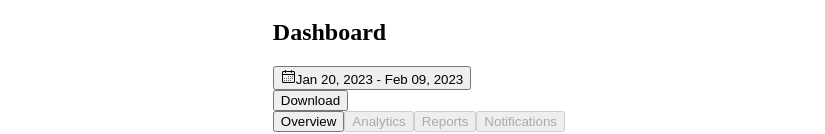
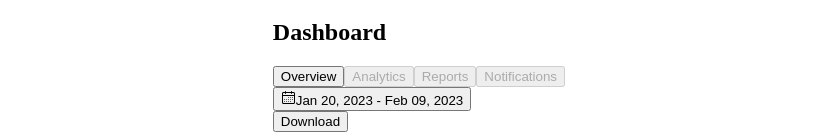
Before and after one commit to aichijimoren123/Nightlight, a Next.js app: page /dashboard in a window 1280 px wide. Shown: the part 666-800 px from the top of the page, without its empty margins (0-825 px from the left). Built offline with nearby package versions, Linux system fonts and the light colour scheme.

Commit message:
feat: fix layout files

```diff
--- a/src/app/(admin)/components/Header.tsx
+++ b/src/app/(admin)/components/Header.tsx
@@ -1,7 +1,7 @@
-import { MainNav } from "./MainNav";
 import { Search } from "./Search";
+import { MainNav } from "./SideNavigation";
 import TeamSwitcher from "./TeamSwitch";
-import { UserNav } from "./UserNav";
+import { UserNav } from "./UserDropdownMenu";
 
 export default function Header({ className }: { className?: string }) {
   return (
--- a/src/app/(admin)/components/Sidebar.tsx
+++ b/src/app/(admin)/components/Layout.tsx
@@ -88,7 +88,7 @@ const links: {
   },
 ];
 
-export function Nav({ defaultCollapsed, children }: NavProps) {
+export function Layout({ defaultCollapsed, children }: NavProps) {
   const [isCollapsed, setIsCollapsed] = useState(defaultCollapsed);
   return (
     <ResizablePanelGroup
@@ -187,7 +187,7 @@ export function Nav({ defaultCollapsed, children }: NavProps) {
         </div>
       </ResizablePanel>
       <ResizableHandle withHandle />
-      <ResizablePanel minSize={50} maxSize={80}>
+      <ResizablePanel defaultSize={60} minSize={50} maxSize={80}>
         <div className="flex-1 flex flex-col">
           <Header />
           <main className="flex-1 p-3">{children}</main>
--- a/src/app/(admin)/dashboard/page.tsx
+++ b/src/app/(admin)/dashboard/page.tsx
@@ -1,11 +1,6 @@
 import { Metadata } from "next";
-import Image from "next/image";
 
-import { CalendarDateRangePicker } from "./components/date-range-picker";
-import { Overview } from "./components/overview";
-import { RecentSales } from "./components/recent-sales";
 import { Button } from "@/components/ui/Button";
-import { Tabs, TabsContent, TabsList, TabsTrigger } from "@/components/ui/Tabs";
 import {
   Card,
   CardContent,
@@ -13,6 +8,10 @@ import {
   CardHeader,
   CardTitle,
 } from "@/components/ui/Card";
+import { Tabs, TabsContent, TabsList, TabsTrigger } from "@/components/ui/Tabs";
+import { CalendarDateRangePicker } from "./components/date-range-picker";
+import { Overview } from "./components/overview";
+import { RecentSales } from "./components/recent-sales";
 
 export const metadata: Metadata = {
   title: "Dashboard",
@@ -26,12 +25,9 @@ export default function DashboardPage() {
         <div className="flex-1 space-y-4 p-8 pt-6">
           <div className="flex items-center justify-between space-y-2">
             <h2 className="text-3xl font-bold tracking-tight">Dashboard</h2>
-            <div className="flex items-center space-x-2">
-              <CalendarDateRangePicker />
-              <Button>Download</Button>
-            </div>
           </div>
           <Tabs defaultValue="overview" className="space-y-4">
+            <div className="flex">
               <TabsList>
                 <TabsTrigger value="overview">Overview</TabsTrigger>
                 <TabsTrigger value="analytics" disabled>
@@ -44,6 +40,13 @@ export default function DashboardPage() {
                   Notifications
                 </TabsTrigger>
               </TabsList>
+              <div className="flex-1"></div>
+              <div className="flex items-center space-x-2">
+                <CalendarDateRangePicker />
+                <Button>Download</Button>
+              </div>
+            </div>
+
             <TabsContent value="overview" className="space-y-4">
               <div className="grid gap-4 md:grid-cols-2 lg:grid-cols-4">
                 <Card>
--- a/src/app/(admin)/layout.tsx
+++ b/src/app/(admin)/layout.tsx
@@ -1,10 +1,10 @@
 import { ReactNode } from "react";
-import { Nav } from "./components/Sidebar";
+import { Layout } from "./components/Layout";
 
-export default function Layout({ children }: { children: ReactNode }) {
+export default function PageLayout({ children }: { children: ReactNode }) {
   return (
     <div className="flex min-h-screen  dark:bg-black">
-      <Nav>{children}</Nav>
+      <Layout>{children}</Layout>
     </div>
   );
 }
```
Also changed, not shown: src/app/(admin)/components/SideNavigation.tsx (renamed from src/app/(admin)/components/MainNav.tsx), src/app/(admin)/components/UserDropdownMenu.tsx (renamed from src/app/(admin)/components/UserNav.tsx). Lines whose indentation alone changed are shown as unchanged.
